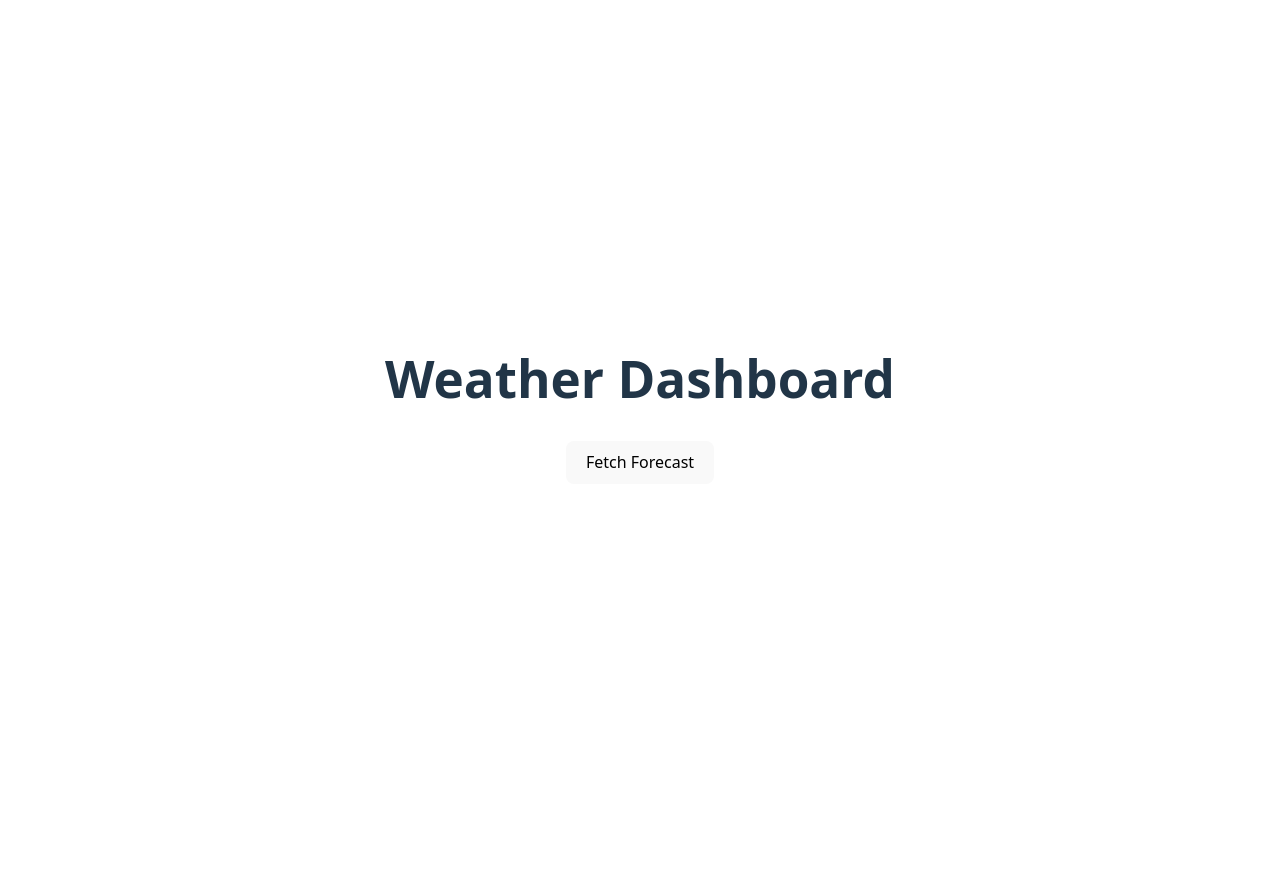
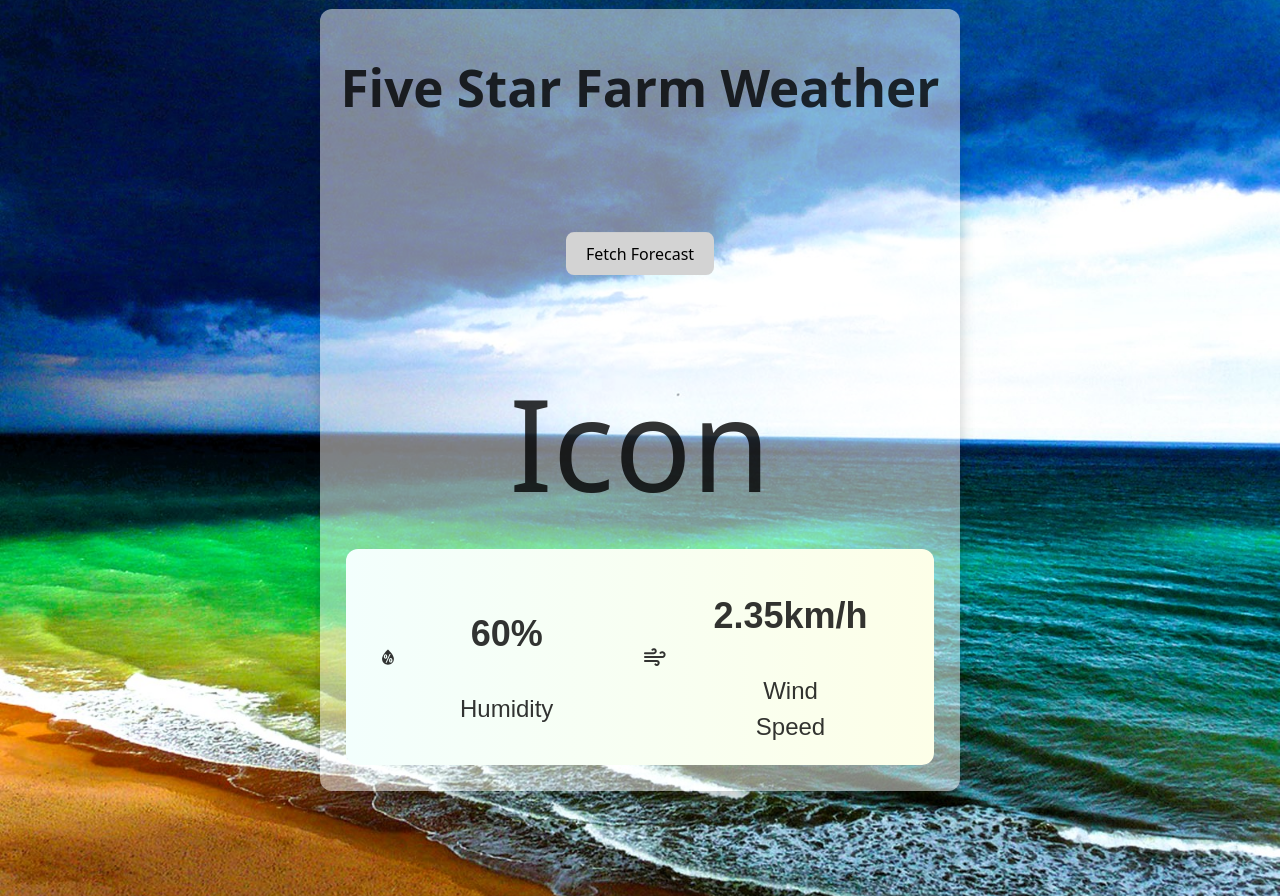
Before and after one commit to tgroves83/WeatherDashboard, a React (Vite) app in the folder Dashboard/: page / in a window 1280 px wide. Before the commit the page ends 800 px from the top, so only its background shows below. Built offline with nearby package versions, Linux system fonts and the light colour scheme.

Commit message:
Changed UI to boxed version

```diff
--- a/Dashboard/package.json
+++ b/Dashboard/package.json
@@ -10,8 +10,11 @@
     "preview": "vite preview"
   },
   "dependencies": {
+    "axios": "^1.10.0",
     "react": "^19.1.0",
-    "react-dom": "^19.1.0"
+    "react-dom": "^19.1.0",
+    "react-icons": "^5.5.0",
+    "styled-components": "^6.1.19"
   },
   "devDependencies": {
     "@eslint/js": "^9.25.0",
--- a/Dashboard/src/App.tsx
+++ b/Dashboard/src/App.tsx
@@ -1,13 +1,15 @@
-import { useState } from 'react'
+import { useState } from 'react';
 import './App.css'
 import WeatherDashboard from "./components/WeatherDashboard.tsx";
-
+import './index.css';
 
 function App() {
 
   return (
     <>
-      <WeatherDashboard />
+        <div className="dashboard-container">
+            <WeatherDashboard />
+        </div>
     </>
   )
 }
--- a/Dashboard/src/components/WeatherDashboard.tsx
+++ b/Dashboard/src/components/WeatherDashboard.tsx
@@ -1,5 +1,12 @@
 import React, { useState } from 'react';
 import mockWeatherData from '../data/mockWeatherData';
+import { MainWrapper } from './weather.module.ts';
+import { WiHumidity } from "react-icons/wi";
+import { FiWind } from "react-icons/fi";
+import { BsFillSunFill, BsCloudyFill, BsFillCloudRainFill, BsCloudFogFill } from "react-icons/bs";
+import { RiLoaderFill } from "react-icons/ri";
+import { TiWeatherPartlySunny } from "react-icons/ti";
+
 function WeatherDashboard() {
     type Forecast = {
         date: string;
@@ -7,11 +14,14 @@ function WeatherDashboard() {
         temperatureF: number;
         summary: string;
     };
-    const [forecast, setForecast] = useState<Forecast | null>(null);
+    const [forecast, setForecast] = React.useState<Forecast | null>(null);
     const [statusMessage, setStatusMessage] = useState(null);
 
+
+
+
     const handleClick = () => {
-        setStatusMessage('Fetching most recent data...');
+        setStatusMessage("Fetching most recent data...");
         setTimeout(() => {
             const randomItem = mockWeatherData[Math.floor(Math.random() * mockWeatherData.length)];
             setForecast(randomItem);
@@ -20,20 +30,50 @@ function WeatherDashboard() {
     };
 
     return (
-        <div style={{ padding: '1rem' }}>
-            <h1>Weather Dashboard</h1>
-            <button onClick={handleClick}>Fetch Forecast</button>
+        <MainWrapper>
+            <div className="container">
+                <h1>Five Star Farm Weather</h1>
+                <div className="getArea">
 
-            {statusMessage && <p>{statusMessage}</p>}
-
-            {forecast && (
-                <div style={{ marginTop: '1rem' }}>
-                    <p><strong>Date:</strong> {forecast.date}</p>
-                    <p><strong>Temperature:</strong> {forecast.temperatureC}°C / {forecast.temperatureF}°F</p>
-                    <p><strong>Summary:</strong> {forecast.summary}</p>
+                    <div className="getButton">
+                        <button onClick={handleClick}>Fetch Forecast</button>
+                        {statusMessage && <p><strong>{statusMessage}</strong></p>}
+                    </div>
                 </div>
-            )}
-        </div>
+                <div className="weatherArea">
+                    <div className="icon">
+                        Icon
+                    </div>
+                        {forecast && (
+                        <div>
+                            <p><strong>Temperature:</strong> {forecast.temperatureC}°C / {forecast.temperatureF}°F</p>
+                            <p><strong>Summary:</strong> {forecast.summary}</p>
+                        </div>
+                        )}
+                </div>
+                <div className="bottomInfoArea">
+                    <div className="humidityLevel">
+                        <WiHumidity className="windIcon"/>
+                        <div className="humidIcon">
+                            <h2>60%</h2>
+                            <p>Humidity</p>
+                        </div>
+                    </div>
+                    <div className="wind">
+                        <FiWind className="windIcon"/>
+                        <div className="humidIcon">
+                            <h2>2.35km/h</h2>
+                            <p>Wind Speed</p>
+                        </div>
+                    </div>
+                </div>
+                {forecast && (
+                    <div >
+                        <p><strong>Date: </strong>{forecast.date}</p>
+                    </div>
+                )}
+            </div>
+        </MainWrapper>
     );
 }
 
--- /dev/null
+++ b/Dashboard/src/components/weather.module.ts
@@ -0,0 +1,153 @@
+import styled from 'styled-components';
+
+export const MainWrapper = styled.div`
+
+height: 100vh;
+background: linear-gradient(to right, #c7c7eb, #ccf2dd);
+
+    p{
+        margin: 10px 50px 10px 50px;
+    }
+    button{
+        margin-top: 20px;
+        background-color: lightgrey;
+    }
+
+.container {
+    background-color: #ffffff7d;
+    border-radius: 12px;
+    padding: 1rem;
+    position: absolute;
+    top: 50%;
+    left: 50%;
+    transform: translate(-50%, -50%);
+    box-shadow: 0 10px 15px rgb(0 0 0 / 20%);
+    box-sizing: border-box;
+    color: rgba(0, 0, 0, 0.8);
+    background-blend-mode: overlay;
+    justify-content: space-between;
+    align-items: center;
+    flex-direction: column;
+}
+
+
+.getArea {
+    display: flex;
+    justify-content: space-evenly;
+    align-items: center;
+    width: 100%;
+}
+
+
+.getButton {
+    outline: none;
+    border: 1px;
+    padding: 2px;
+    border-radius: 20px;
+    text-align: center;
+    width: 80%;
+    background: transparent;
+}
+
+.weatherArea {
+    display: flex;
+    align-items: center;
+    flex-direction: column;
+    margin: 10px 30px 10px 30px;
+
+> .icon {
+        font-size: 8rem;
+
+
+        /* DO LATER NOT WHEN CREATING UI */
+    }
+
+
+> h1 {
+        font-size: 3rem;
+        margin-top: 20px;
+
+        font-family: "Bebas Neue", sans-serif;
+    }
+
+
+> span {
+        margin-bottom: 10px;
+        font-family: "Inter", sans-serif;
+    }
+
+
+> h2 {
+        font-size: 2rem;
+        font-family: "Inter", sans-serif;
+        font-weight: 400;
+    }
+}
+
+
+.bottomInfoArea {
+    display: flex;
+    align-items: center;
+    justify-content: space-around;
+    font-family: "Josefin Sans", sans-serif;
+    margin: 10px;
+    background: linear-gradient(
+        90deg,
+        rgba(243, 255, 253, 1) 0%,
+        rgba(253, 255, 232, 1) 100%
+);
+    border-radius: 12px;
+    padding: 10px;
+}
+.humidityLevel,
+.wind {
+    display: flex;
+    align-items: center;
+    margin: 0 20px;
+
+
+> .humidIcon {
+        font-size: 1.5rem;
+    }
+}
+
+
+.windIcon {
+    font-size: 1.5rem;
+    margin-right: 10px;
+}
+
+
+.loading {
+    height: 400px;
+    width: 300px;
+    display: flex;
+    flex-direction: column;
+    justify-content: center;
+    align-items: center;
+    z-index: 9999;
+
+
+.loadingIcon {
+        font-size: 3rem;
+        /* DO LATER NOT WHEN CREATING UI */
+        animation: spin 2s linear infinite;
+    }
+    p {
+        font-size: 22px;
+        margin-top: 10px;
+        font-family: "Josefin Sans", sans-serif;
+    }
+}
+
+
+/* DO LATER NOT WHEN CREATING UI */
+@keyframes spin {
+    from {
+        transform: rotate(0deg);
+    }
+    to {
+        transform: rotate(360deg);
+    }
+}
+`;
--- a/Dashboard/src/index.css
+++ b/Dashboard/src/index.css
@@ -11,6 +11,16 @@
   text-rendering: optimizeLegibility;
   -webkit-font-smoothing: antialiased;
   -moz-osx-font-smoothing: grayscale;
+}
+
+.dashboard-container {
+  padding: 1rem;
+  colour: #ffffff;
+}
+
+.forecast-card {
+  margin-top: 1rem;
+  color: #ffffff;
 }
 
 a {
@@ -28,11 +38,16 @@ body {
   place-items: center;
   min-width: 320px;
   min-height: 100vh;
+  background-image: url('/public/WeatherAppPic.jpg'); /* or .png, .webp, etc. */
+  background-size: cover;
+  background-repeat: no-repeat;
+  background-position: center;
 }
 
 h1 {
   font-size: 3.2em;
   line-height: 1.1;
+  padding-bottom: 60px;
 }
 
 button {
@@ -45,6 +60,7 @@ button {
   background-color: #ffff00;
   cursor: pointer;
   transition: border-color 0.25s;
+  margin-bottom: 60px;
 }
 button:hover {
   border-color: #646cff;
```
Also changed, not shown: Dashboard/public/WeatherAppPic.jpg (added), 1 other file (tests, documents, lock files or other folders).
